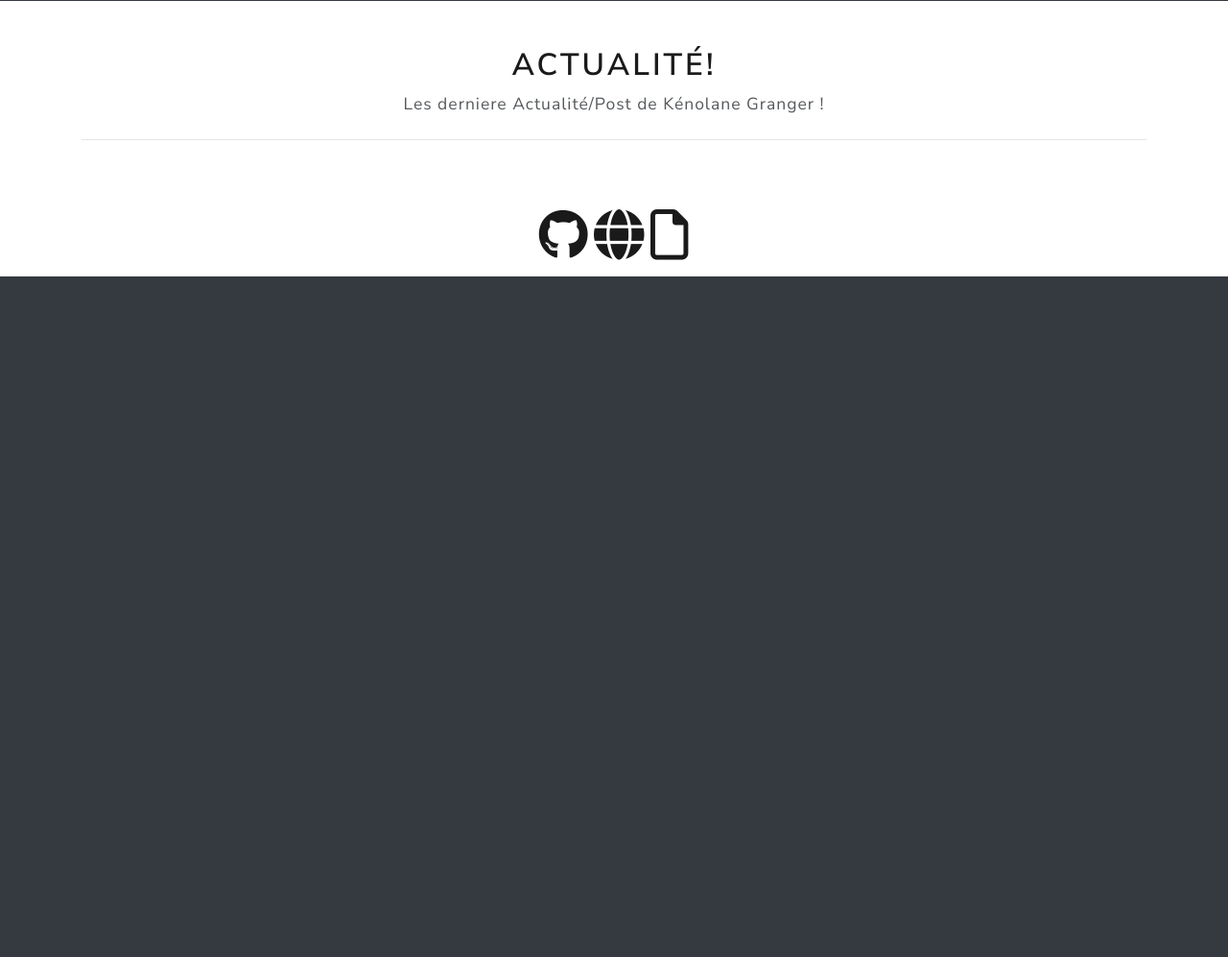
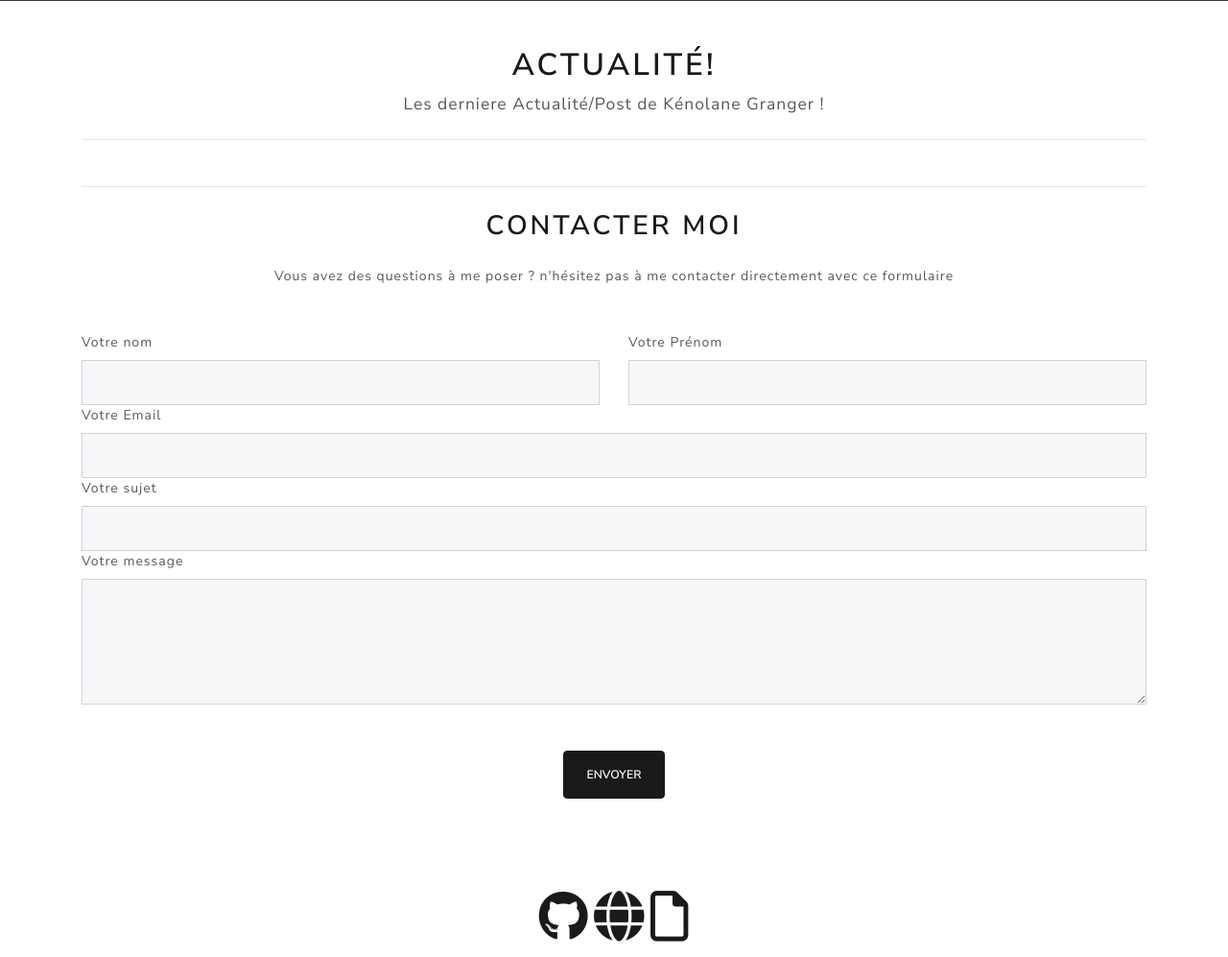
Before and after one commit to bangix28/Forum-P5-Oc, a PHP site: template templates/index/index.html.twig in a window 1280 px wide. Shown: the part 958-1955 px from the top of the page at 96% size. Before the commit the page ends 1246 px from the top, so only its background shows below. Run offline with PHP 8.4, Linux system fonts and the light colour scheme; the template is opened without the code that fills it, so the values that code supplies are empty; some libraries are stand-ins or nearby versions.

Commit message:
add html twig

```diff
--- /dev/null
+++ b/templates/index/contact.html.twig
@@ -0,0 +1,83 @@
+<!--Section: Contact v.2-->
+<section class="mb-4">
+
+    <!--Section heading-->
+    <h2 class="h1-responsive font-weight-bold text-center my-4">Contacter moi</h2>
+    <!--Section description-->
+    <p class="text-center w-responsive mx-auto mb-5">Vous avez des questions à me poser ? n'hésitez pas à me contacter directement avec ce formulaire </p>
+
+    <div class="row">
+
+        <!--Grid column-->
+        <div class="col-md-12 mb-md-0 mb-5">
+            <form id="contact-form" name="contact-form" action="index.php?access=security!contact" method="POST">
+
+                <!--Grid row-->
+                <div class="row">
+
+                    <!--Grid column-->
+                    <div class="col-md-6">
+                        <div class="md-form mb-0">
+                            <label for="name" class="">Votre nom</label>
+                            <input type="text" id="name" name="name" class="form-control">
+
+                        </div>
+                    </div>
+                    <!--Grid column-->
+
+                    <!--Grid column-->
+                    <div class="col-md-6">
+                        <div class="md-form mb-0">
+                            <label for="firstName" class="">Votre Prénom</label>
+                            <input type="text" id="firstName" name="firstName" class="form-control">
+                        </div>
+                    </div>
+                    <!--Grid column-->
+
+                </div>
+                <!--Grid row-->
+
+                <div class="md-form mb-0">
+                    <label for="email" class="">Votre Email</label>
+                    <input type="text" id="email" name="email" class="form-control">
+                </div>
+                <!--Grid row-->
+                <div class="row">
+                    <div class="col-md-12">
+                        <div class="md-form mb-0">
+                            <label for="subject" class="">Votre sujet</label>
+                            <input type="text" id="subject" name="subject" class="form-control">
+                        </div>
+                    </div>
+                </div>
+                <!--Grid row-->
+
+                <!--Grid row-->
+                <div class="row">
+
+                    <!--Grid column-->
+                    <div class="col-md-12">
+
+                        <div class="md-form">
+                            <label for="content">Votre message</label>
+                            <textarea type="text" id="content" name="content" rows="5" class="form-control md-textarea"></textarea>
+                        </div>
+
+                    </div>
+                </div>
+                <div class="text-center p-5">
+                    <button type="submit" class="btn btn-primary rounded">Envoyer</button>
+                </div>
+            </form>
+
+            <div class="status"></div>
+        </div>
+        <!--Grid column-->
+
+        <!--Grid column-->
+        <!--Grid column-->
+
+    </div>
+
+</section>
+<!--Section: Contact v.2-->
--- a/templates/index/index.html.twig
+++ b/templates/index/index.html.twig
@@ -38,8 +38,9 @@
                     </div>
                 </div>
             </div>
-
     {% endfor %}
     </div>
+        <hr class="my-4">
+        {{ include('index/contact.html.twig') }}
     </div>
 {% endblock %}
```
Also changed, not shown: templates/index/information.html.twig (added, +11 -0 lines).
